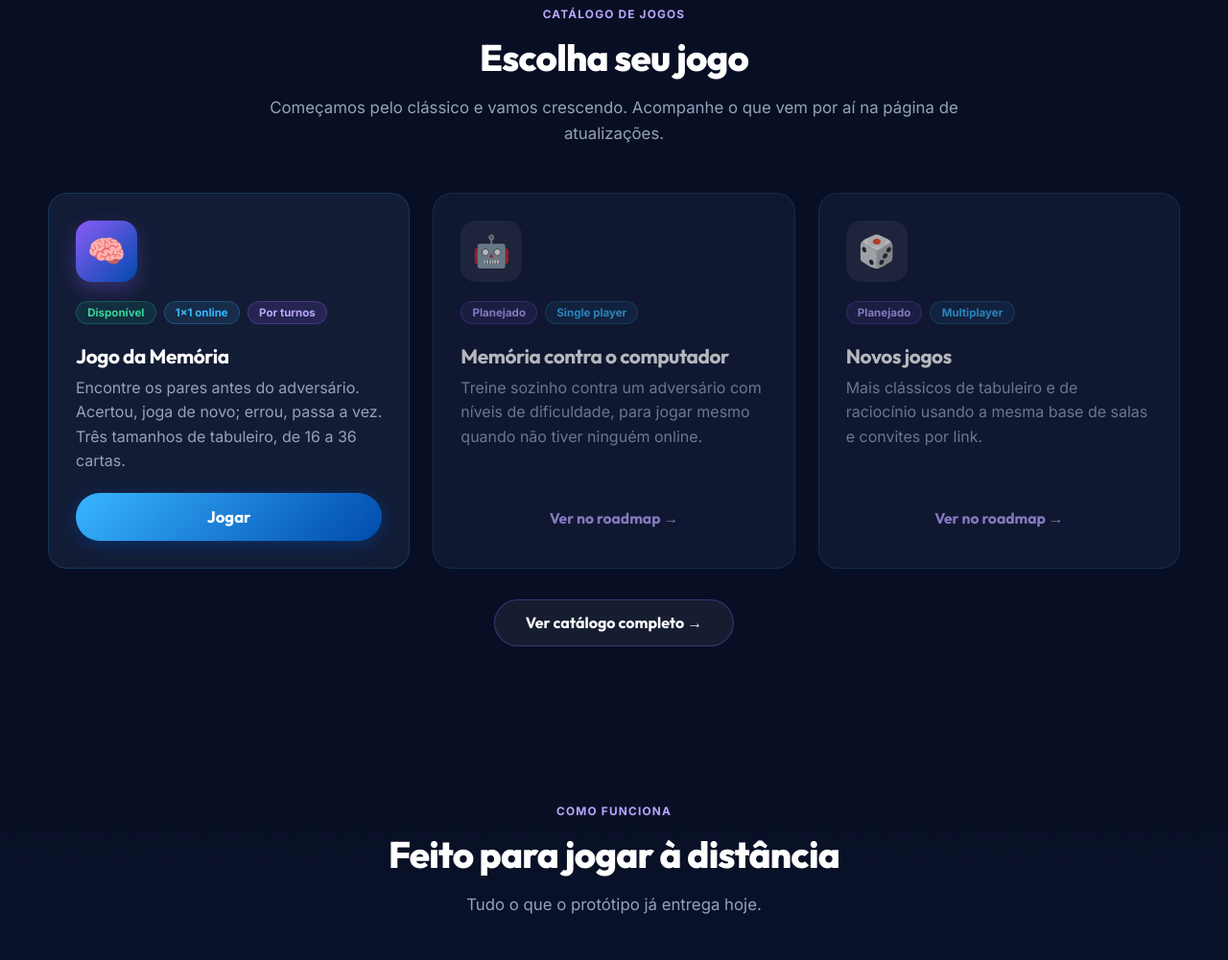
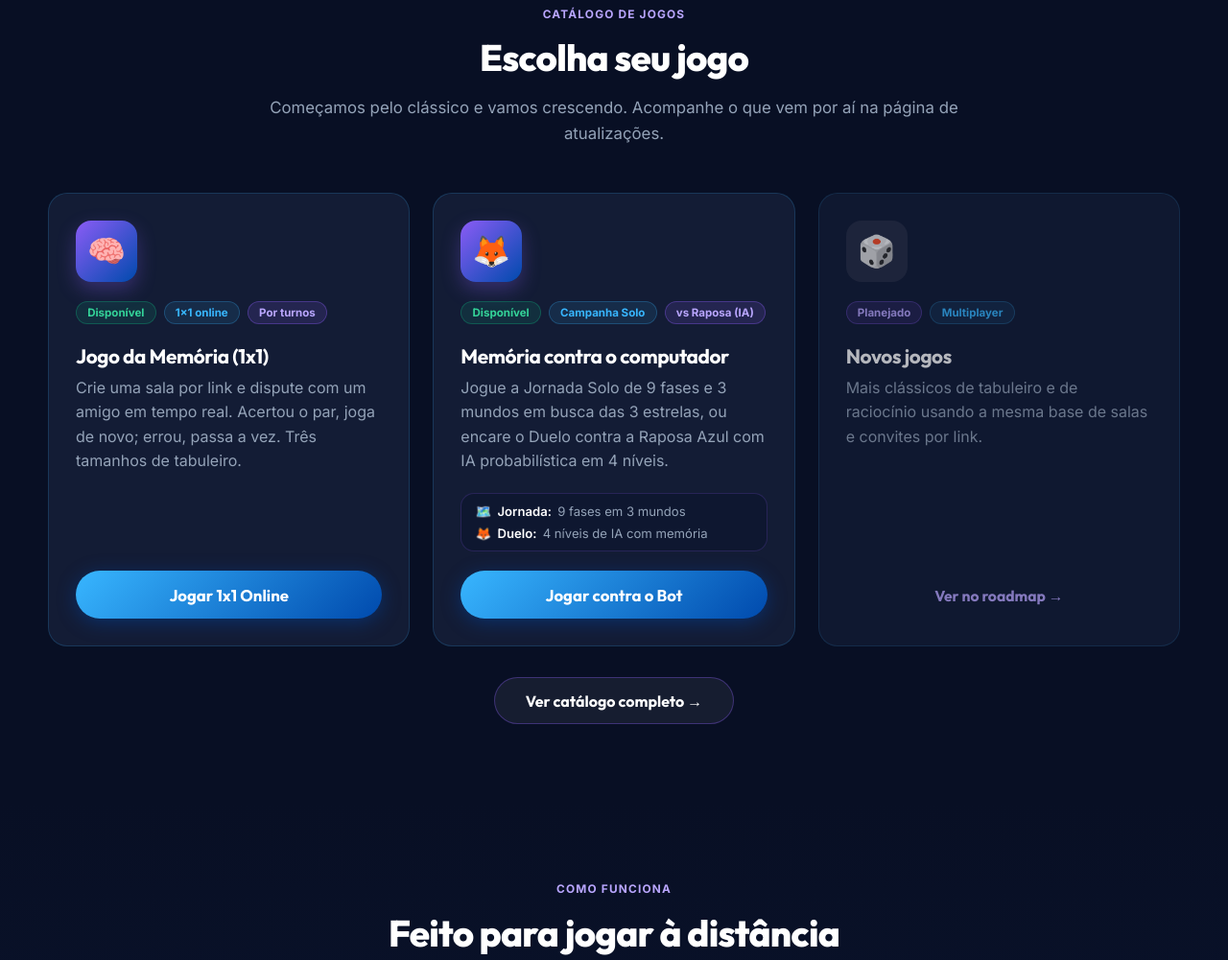
Before and after one commit to FelipeFerraz4/blue-fox-games, a website: page public/index.html in a window 1280 px wide. Shown: the part 1196-2197 px from the top of the page at 96% size. Drawn offline with Linux system fonts and the light colour scheme.

Commit message:
feat(ui): update memory vs computer card with active status and bot deep link

```diff
--- a/public/index.html
+++ b/public/index.html
@@ -122,22 +122,25 @@
               <span class="chip">1x1 online</span>
               <span class="chip purple">Por turnos</span>
             </div>
-            <h3>Jogo da Memória</h3>
-            <p>Encontre os pares antes do adversário. Acertou, joga de novo; errou, passa a vez. Três tamanhos de
-              tabuleiro, de 16 a 36 cartas.</p>
-            <a href="/memoria" class="btn-primary-lg btn-block">Jogar</a>
+            <h3>Jogo da Memória (1x1)</h3>
+            <p>Crie uma sala por link e dispute com um amigo em tempo real. Acertou o par, joga de novo; errou, passa a vez. Três tamanhos de tabuleiro.</p>
+            <a href="/memoria?modo=online" class="btn-primary-lg btn-block">Jogar 1x1 Online</a>
           </article>
 
-          <article class="game-card soon">
-            <div class="game-emoji">🤖</div>
+          <article class="game-card">
+            <div class="game-emoji">🦊</div>
             <div class="game-meta">
-              <span class="chip purple">Planejado</span>
-              <span class="chip">Single player</span>
+              <span class="chip green">Disponível</span>
+              <span class="chip">Campanha Solo</span>
+              <span class="chip purple">vs Raposa (IA)</span>
             </div>
             <h3>Memória contra o computador</h3>
-            <p>Treine sozinho contra um adversário com níveis de dificuldade, para jogar mesmo quando não tiver ninguém
-              online.</p>
-            <a href="/atualizacoes" class="btn-ghost-link">Ver no roadmap →</a>
+            <p>Jogue a Jornada Solo de 9 fases e 3 mundos em busca das 3 estrelas, ou encare o Duelo contra a Raposa Azul com IA probabilística em 4 níveis.</p>
+            <div class="game-card-features">
+              <span>🗺️ <strong>Jornada:</strong> 9 fases em 3 mundos</span>
+              <span>🦊 <strong>Duelo:</strong> 4 níveis de IA com memória</span>
+            </div>
+            <a href="/memoria?modo=bot" class="btn-primary-lg btn-block">Jogar contra o Bot</a>
           </article>
 
           <article class="game-card soon">
--- a/public/site.css
+++ b/public/site.css
@@ -449,6 +449,28 @@ body.site main { flex: 1; }
 .chip.amber { background: rgba(245, 158, 11, 0.12); color: #fbbf24; border-color: rgba(245, 158, 11, 0.3); }
 .chip.purple { background: rgba(139, 92, 246, 0.14); color: var(--accent-soft); border-color: var(--border-accent); }
 
+.game-card-features {
+  display: flex;
+  flex-direction: column;
+  gap: 0.4rem;
+  margin-bottom: 1.25rem;
+  padding: 0.65rem 0.9rem;
+  background: rgba(11, 19, 43, 0.45);
+  border: 1px solid rgba(139, 92, 246, 0.2);
+  border-radius: 14px;
+  font-size: 0.82rem;
+  color: var(--text-muted);
+}
+.game-card-features span {
+  display: flex;
+  align-items: center;
+  gap: 0.4rem;
+}
+.game-card-features span strong {
+  color: #fff;
+  font-weight: 600;
+}
+
 /* Recursos */
 .features-grid { display: grid; grid-template-columns: repeat(4, 1fr); gap: 1.25rem; }
 .feature {
```
Also changed, not shown: public/app.js (+15 -4 lines).
